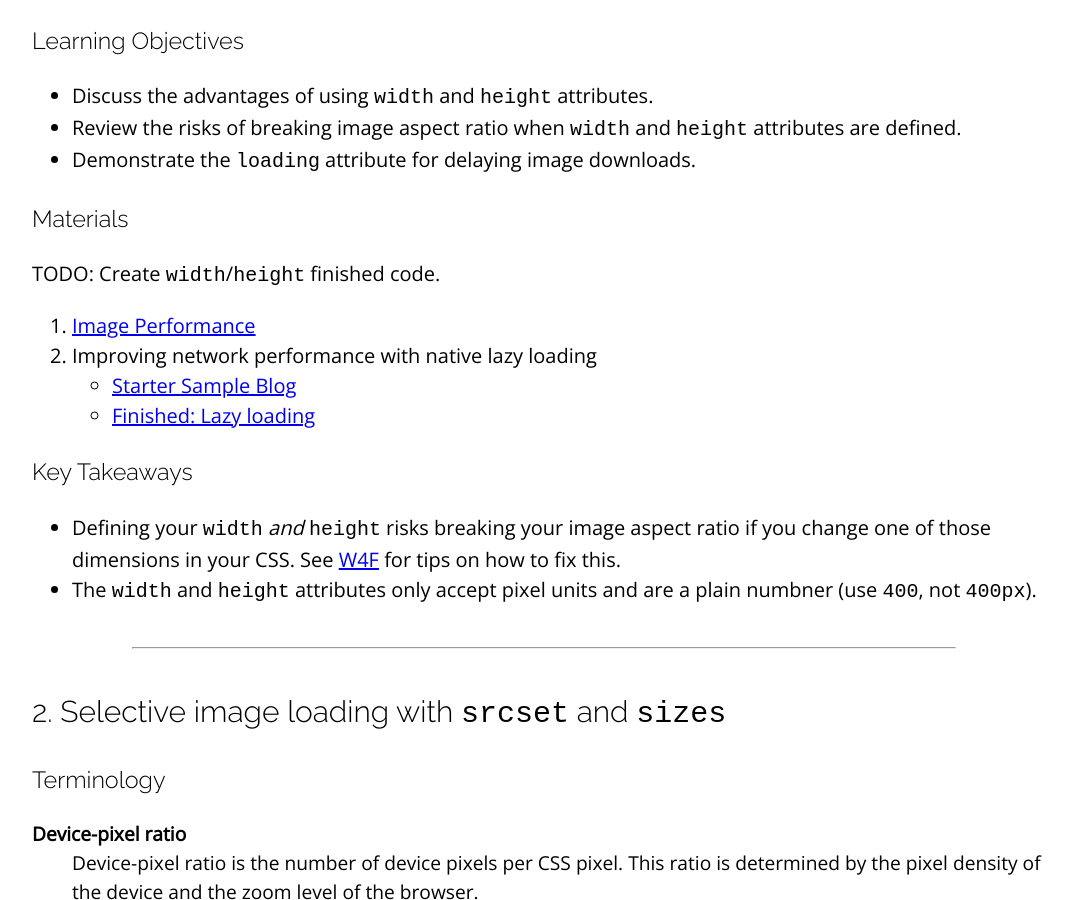
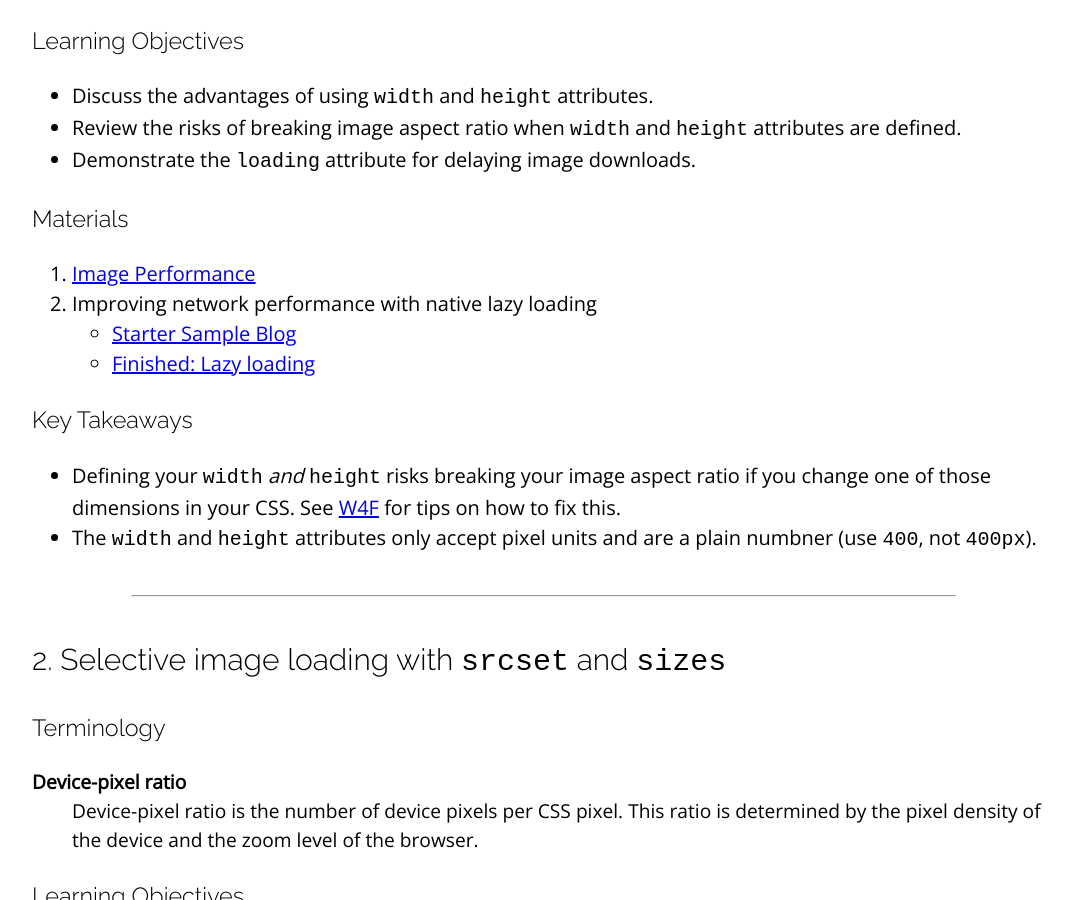
Before and after one commit to sait-wbdv/winter-2021, a Jekyll site: the page built from _posts/2021-02-05-image-performance.md, in a window 1280 px wide and 900 px high, scrolled down 1706 px. Shown: the whole window, without its empty margins (96-1169 px from the left). Built offline with Jekyll 4.4.1, drawn with Linux system fonts in a browser that asks for light colours; nearby versions of some CDN libraries.

Commit message:
removed todo

```diff
--- a/_posts/2021-02-05-image-performance.md
+++ b/_posts/2021-02-05-image-performance.md
@@ -45,8 +45,6 @@ categories: cpnt201
 - Demonstrate the `loading` attribute for delaying image downloads.
 
 ### Materials
-TODO: Create `width`/`height` finished code.
-
 1. [Image Performance](https://github.com/sait-wbdv/sample-code/tree/master/frontend/image-performance)
 2. Improving network performance with native lazy loading
     - [Starter Sample Blog](/sample-code/frontend/image-performance/starter)
```
